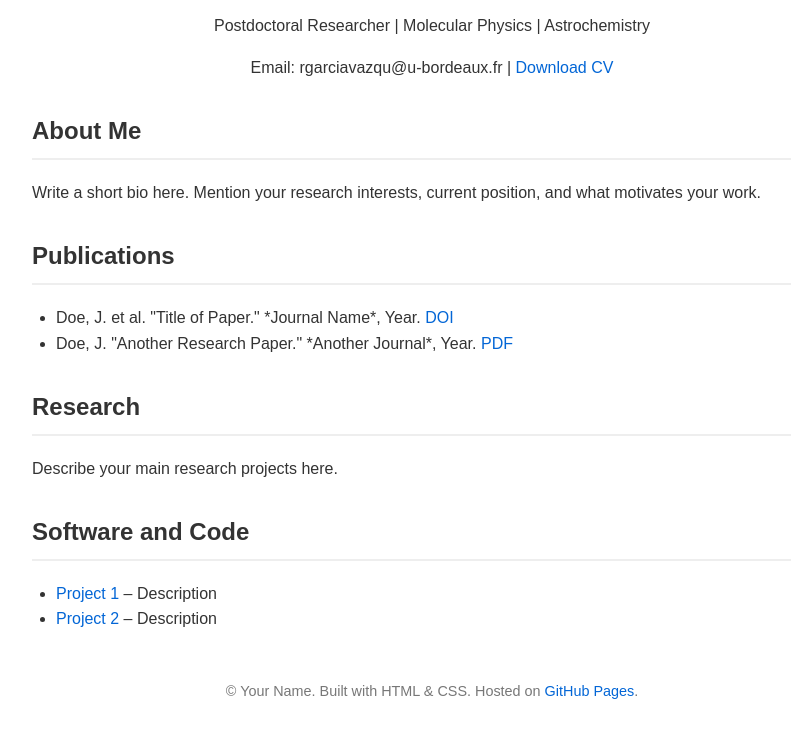
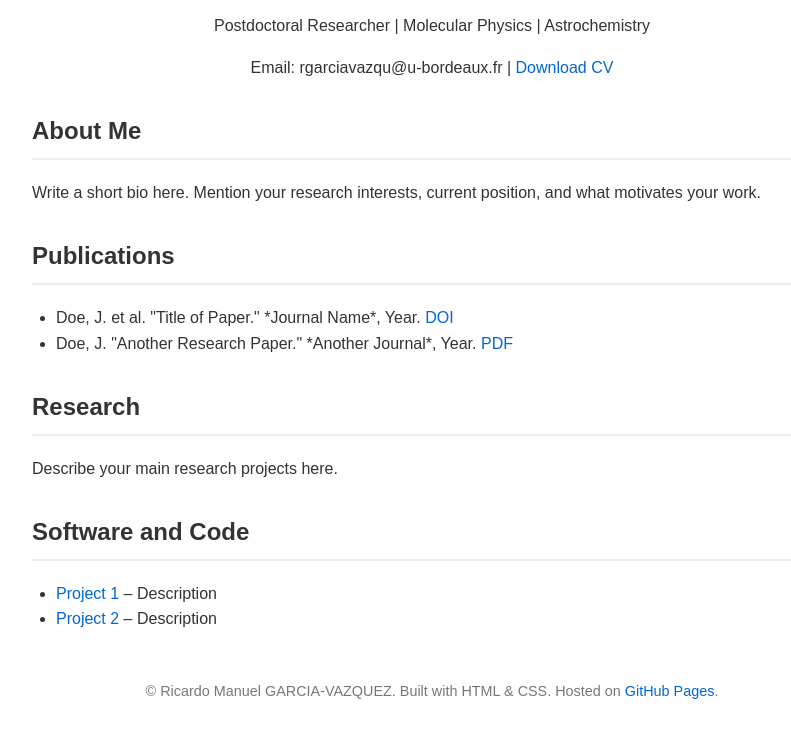
Before and after one commit to ricardomanuelgarcia/ricardomanuelgarcia.github.io, a plain HTML site: page index.html in a window 1280 px wide. Shown: the part 236-974 px from the top of the page, without its empty margins (208-999 px from the left). Drawn offline with Linux system fonts and the light colour scheme.

Commit message:
Update index.html

```diff
--- a/index.html
+++ b/index.html
@@ -44,7 +44,7 @@
     </section>
 
     <footer>
-      <p>© Your Name. Built with HTML & CSS. Hosted on <a href="https://pages.github.com/" target="_blank">GitHub Pages</a>.</p>
+      <p>© Ricardo Manuel GARCIA-VAZQUEZ. Built with HTML & CSS. Hosted on <a href="https://pages.github.com/" target="_blank">GitHub Pages</a>.</p>
     </footer>
   </div>
 </body>
```
